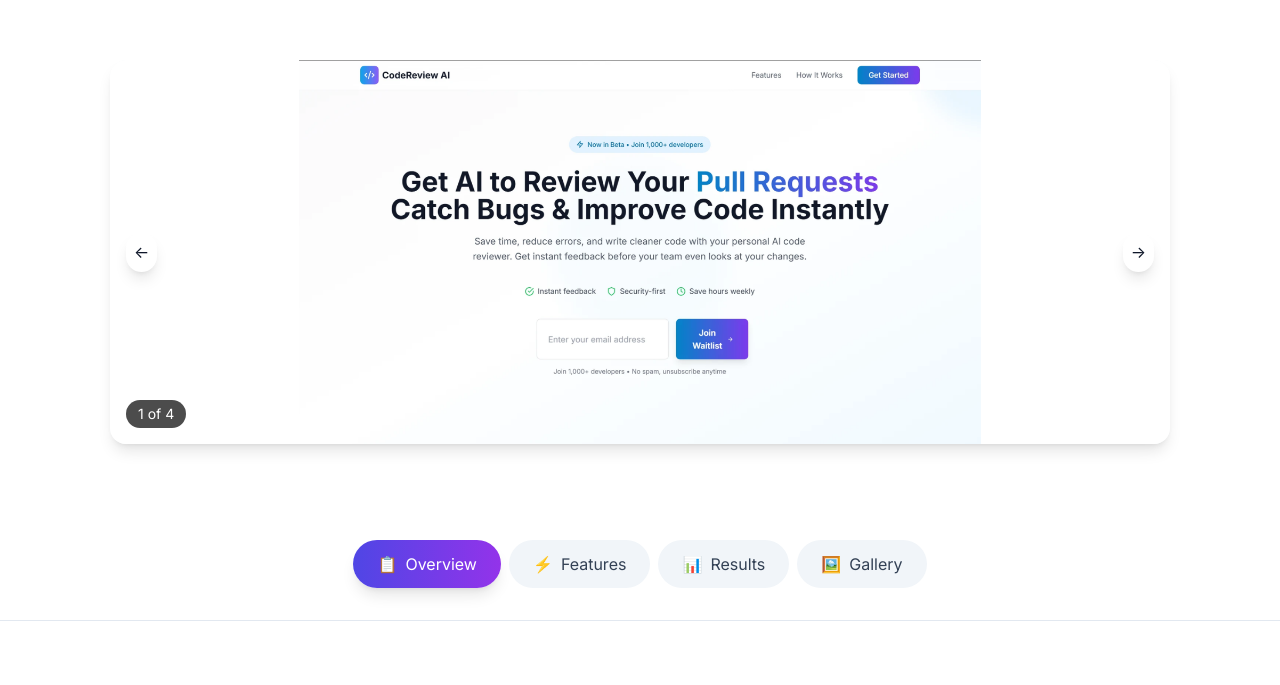
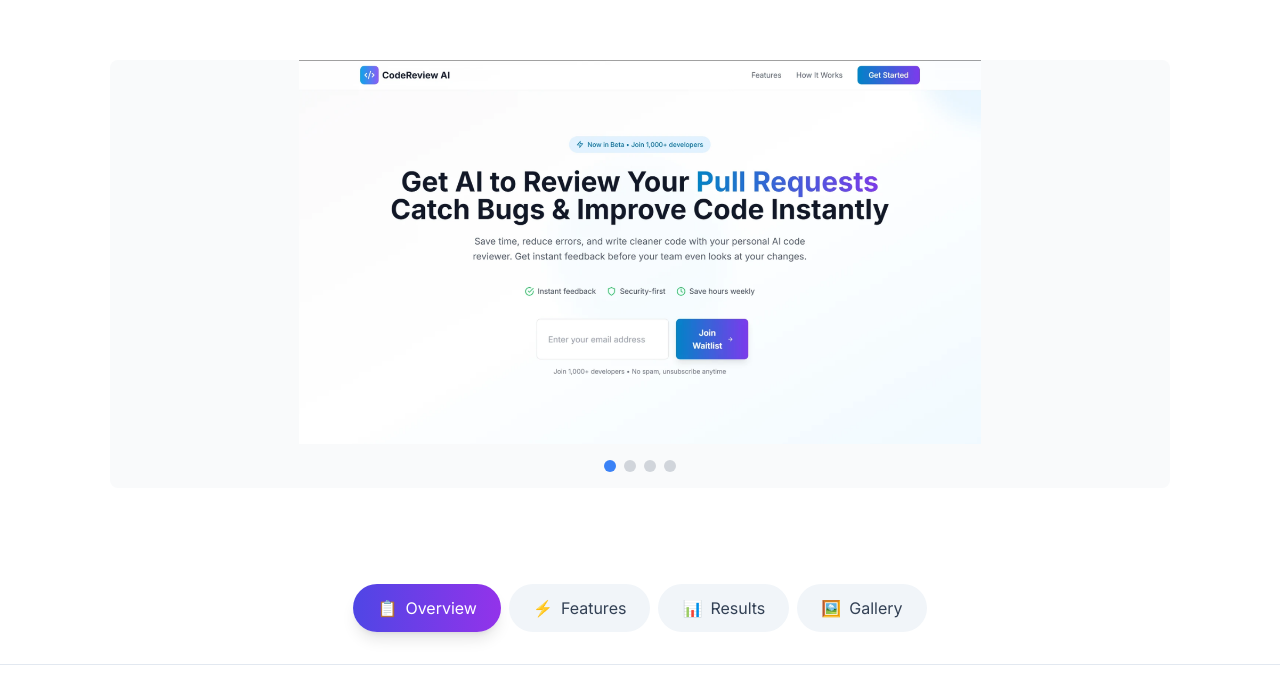
Before and after one commit to SyedMohammedRaheem99/SMR-hft-prime-marketing-pro-fixed, a Next.js app: page /case-studies/code-review-ai in a window 1280 px wide. Shown: the part 632-1317 px from the top of the page. Built offline with nearby package versions, Linux system fonts and the light colour scheme.

Commit message:
Update ImageCarousel.js

```diff
--- a/components/ImageCarousel.js
+++ b/components/ImageCarousel.js
@@ -1,4 +1,4 @@
-// components/ImageCarousel.js - Minimal Working Version
+// components/ImageCarousel.js - Minimal Version
 import { useState } from "react";
 import Image from "next/image";
 
@@ -7,52 +7,37 @@ export default function ImageCarousel({ images = [], projectTitle = "Gallery" })
 
   if (!images || images.length === 0) {
     return (
-      <div className="w-full h-64 bg-slate-100 rounded-2xl flex items-center justify-center">
-        <p className="text-slate-500">No images available</p>
+      <div className="w-full h-64 bg-gray-100 rounded-lg flex items-center justify-center">
+        <p>No images available</p>
       </div>
     );
   }
 
-  const goToNext = () => {
-    setCurrentIndex((prev) => (prev + 1) % images.length);
-  };
-
-  const goToPrevious = () => {
-    setCurrentIndex((prev) => (prev === 0 ? images.length - 1 : prev - 1));
-  };
-
   return (
-    <div className="relative w-full bg-slate-50 rounded-2xl overflow-hidden shadow-lg">
+    <div className="relative w-full bg-gray-50 rounded-lg overflow-hidden">
       <div className="relative w-full h-96">
         <Image
           src={images[currentIndex]}
           alt={`${projectTitle} - Image ${currentIndex + 1}`}
           fill
-          className="object-contain bg-white"
-          sizes="(max-width: 768px) 100vw, 80vw"
+          className="object-contain"
         />
-
-        {images.length > 1 && (
-          <>
-            <button
-              onClick={goToPrevious}
-              className="absolute left-4 top-1/2 -translate-y-1/2 bg-white p-2 rounded-full shadow-lg"
-            >
-              ←
-            </button>
-            <button
-              onClick={goToNext}
-              className="absolute right-4 top-1/2 -translate-y-1/2 bg-white p-2 rounded-full shadow-lg"
-            >
-              →
-            </button>
-          </>
-        )}
-
-        <div className="absolute bottom-4 left-4 bg-black/70 text-white px-3 py-1 rounded-full text-sm">
-          {currentIndex + 1} of {images.length}
+      </div>
+      {images.length > 1 && (
+        <div className="p-4">
+          <div className="flex gap-2 justify-center">
+            {images.map((_, index) => (
+              <button
+                key={index}
+                onClick={() => setCurrentIndex(index)}
+                className={`w-3 h-3 rounded-full ${
+                  index === currentIndex ? 'bg-blue-500' : 'bg-gray-300'
+                }`}
+              />
+            ))}
+          </div>
         </div>
-      </div>
+      )}
     </div>
   );
 }
```
